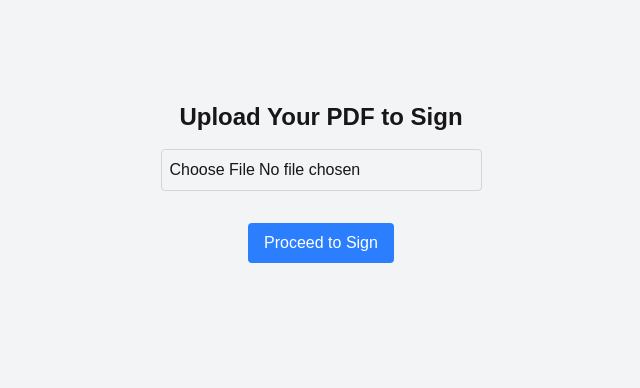
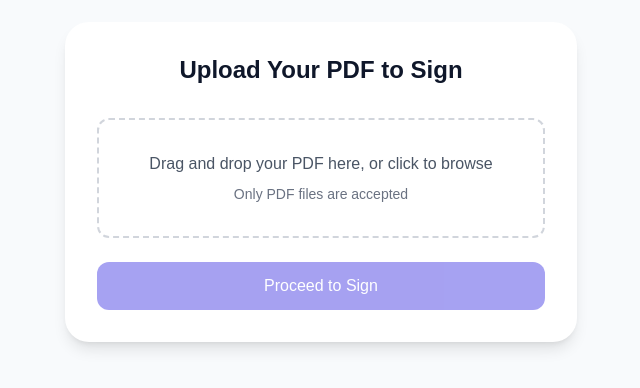
Before and after one commit to Eldon-buzink/PDF-signer, a Next.js app: page / in a window 1280 px wide. Shown: the part 218-606 px from the top of the page, without its empty margins (319-959 px from the left). Built offline with nearby package versions, Linux system fonts and the light colour scheme.

Commit message:
added drag and drop area & visual error messages

```diff
--- /dev/null
+++ b/Components/PDFUploader.tsx
@@ -0,0 +1,51 @@
+'use client';
+
+import { useCallback } from 'react';
+import { useDropzone } from 'react-dropzone';
+
+interface PDFUploaderProps {
+  onFileSelect: (file: File) => void;
+}
+
+export default function PDFUploader({ onFileSelect }: PDFUploaderProps) {
+  const onDrop = useCallback((acceptedFiles: File[]) => {
+    const file = acceptedFiles[0];
+    if (file && file.type === 'application/pdf') {
+      onFileSelect(file);
+    } else {
+      alert('Please upload a valid PDF file.');
+    }
+  }, [onFileSelect]);
+
+  const { getRootProps, getInputProps, isDragActive } = useDropzone({
+    onDrop,
+    accept: {
+      'application/pdf': ['.pdf']
+    },
+    multiple: false
+  });
+
+  return (
+    <div
+      {...getRootProps()}
+      className={`
+        border-2 border-dashed rounded-xl p-8 text-center cursor-pointer
+        transition-colors duration-200 ease-in-out
+        ${isDragActive
+          ? 'border-blue-500 bg-blue-50'
+          : 'border-gray-300 hover:border-blue-400 hover:bg-gray-50'
+        }
+      `}
+    >
+      <input {...getInputProps()} />
+      {isDragActive ? (
+        <p className="text-blue-500 font-medium">Drop your PDF here...</p>
+      ) : (
+        <div className="space-y-2">
+          <p className="text-gray-600">Drag and drop your PDF here, or click to browse</p>
+          <p className="text-sm text-gray-500">Only PDF files are accepted</p>
+        </div>
+      )}
+    </div>
+  );
+}
--- a/pages/index.tsx
+++ b/pages/index.tsx
@@ -1,48 +1,52 @@
-import { useState } from "react";
+'use client';
+
+import { useState } from 'react';
+import PDFUploader from '@/Components/PDFUploader';
 
 export default function Home() {
-  const [pdfFile, setPdfFile] = useState<File | null>(null);
+  const [file, setFile] = useState<File | null>(null);
 
-  const handleFileChange = (event: React.ChangeEvent<HTMLInputElement>) => {
-    const file = event.target.files?.[0];
-    if (file && file.type === "application/pdf") {
-      setPdfFile(file);
-    } else {
-      alert("Please upload a valid PDF file.");
-    }
+  const handleFileSelect = (selectedFile: File) => {
+    setFile(selectedFile);
   };
 
   const handleSubmit = (event: React.FormEvent) => {
     event.preventDefault();
-    if (pdfFile) {
-      alert(`PDF ${pdfFile.name} is ready for signing!`);
+    if (file) {
+      alert(`PDF ${file.name} is ready for signing!`);
     }
   };
 
   return (
-    <main className="flex min-h-screen items-center justify-center bg-gray-100">
-      <div className="text-center p-4">
-        <h1 className="text-2xl font-bold mb-4">Upload Your PDF to Sign</h1>
-        <form onSubmit={handleSubmit} className="space-y-4">
-          <input
-            type="file"
-            accept=".pdf"
-            onChange={handleFileChange}
-            className="block w-full p-2 border border-gray-300 rounded"
-          />
-          {pdfFile && (
-            <div className="mt-4 text-sm text-gray-700">
-              <p>Selected file: {pdfFile.name}</p>
+    <div className="min-h-screen flex items-center justify-center bg-[#F8FAFC] p-4">
+      <div className="bg-white p-8 rounded-3xl shadow-lg w-full max-w-lg">
+        <h1 className="text-2xl font-semibold text-[#0F172A] mb-8 text-center">
+          Upload Your PDF to Sign
+        </h1>
+
+        <form onSubmit={handleSubmit} className="space-y-6">
+          <PDFUploader onFileSelect={handleFileSelect} />
+
+          {file && (
+            <div className="text-sm text-gray-600 bg-gray-50 p-3 rounded-lg flex items-center">
+              <svg className="w-4 h-4 mr-2 text-gray-500" fill="none" stroke="currentColor" viewBox="0 0 24 24">
+                <path strokeLinecap="round" strokeLinejoin="round" strokeWidth={2} d="M9 12h6m-6 4h6m2 5H7a2 2 0 01-2-2V5a2 2 0 012-2h5.586a1 1 0 01.707.293l5.414 5.414a1 1 0 01.293.707V19a2 2 0 01-2 2z" />
+              </svg>
+              Selected: {file.name}
             </div>
           )}
+
           <button
             type="submit"
-            className="mt-4 px-4 py-2 bg-blue-500 text-white rounded hover:bg-blue-600 transition-colors"
+            className="w-full bg-[#4F46E5] text-white py-3 rounded-xl font-medium
+                      hover:bg-[#4338CA] transition-colors disabled:opacity-50
+                      disabled:hover:bg-[#4F46E5]"
+            disabled={!file}
           >
             Proceed to Sign
           </button>
         </form>
       </div>
-    </main>
+    </div>
   );
 }
```
